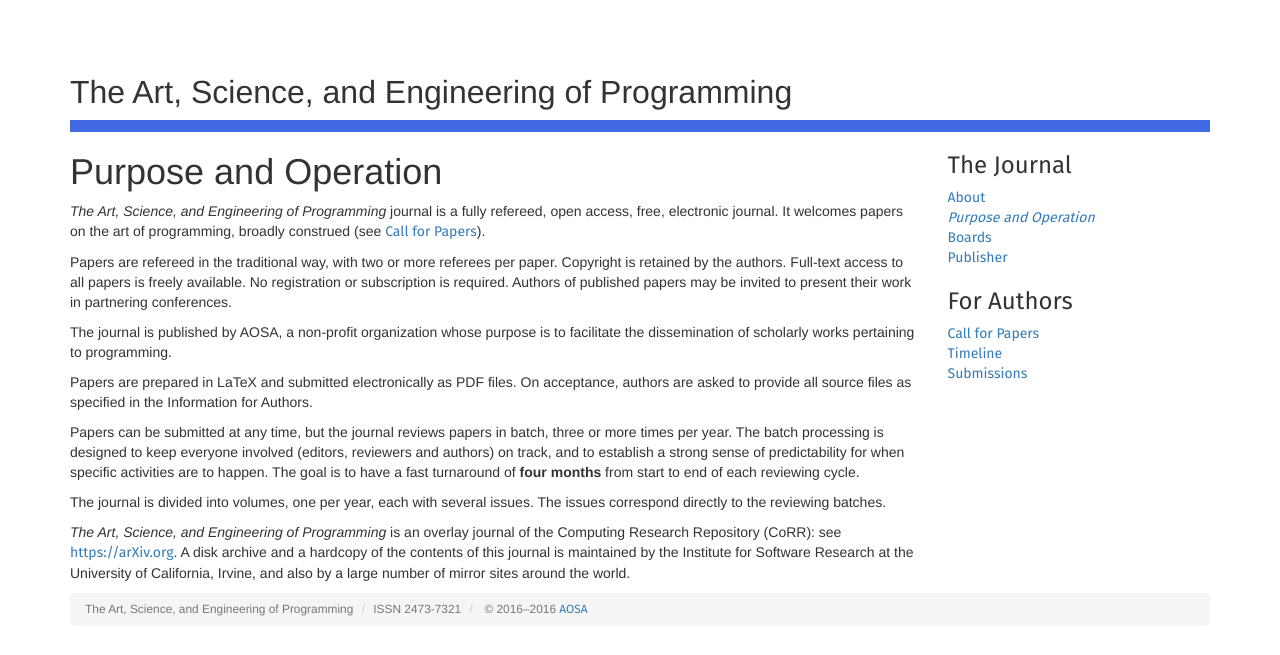
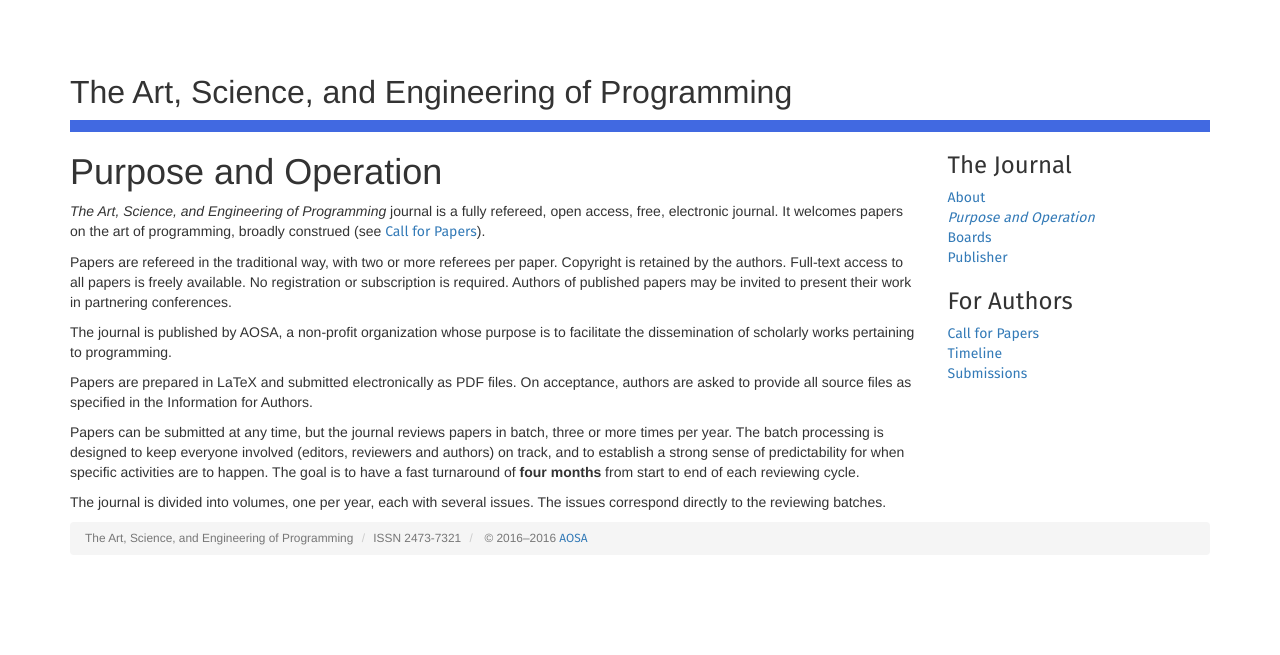
Before and after one commit to programming-journal/programming-journal.github.io, a Jekyll site: the page built from purpose/index.markdown, in a window 1280 px wide. Shown: the top 655 px of the page. Built offline with Jekyll 4.4.1, drawn with Linux system fonts in a browser that asks for light colours; nearby versions of some CDN libraries; library files that are not in the unit come from our copies.

Commit message:
minor edits

```diff
--- a/purpose/index.markdown
+++ b/purpose/index.markdown
@@ -17,4 +17,4 @@ Papers can be submitted at any time, but the journal reviews papers in batch, th
 
 The journal is divided into volumes, one per year, each with several issues. The issues correspond directly to the reviewing batches.
 
-*The Art, Science, and Engineering of Programming*  is an overlay journal of the Computing Research Repository (CoRR): see <https://arXiv.org>. A disk archive and a hardcopy of the contents of this journal is maintained by the Institute for Software Research at the University of California, Irvine, and also by a large number of mirror sites around the world.
+<!-- *The Art, Science, and Engineering of Programming*  is an overlay journal of the Computing Research Repository (CoRR): see <https://arXiv.org>. A disk archive and a hardcopy of the contents of this journal is maintained by the Institute for Software Research at the University of California, Irvine, and also by a large number of mirror sites around the world. -->
```
